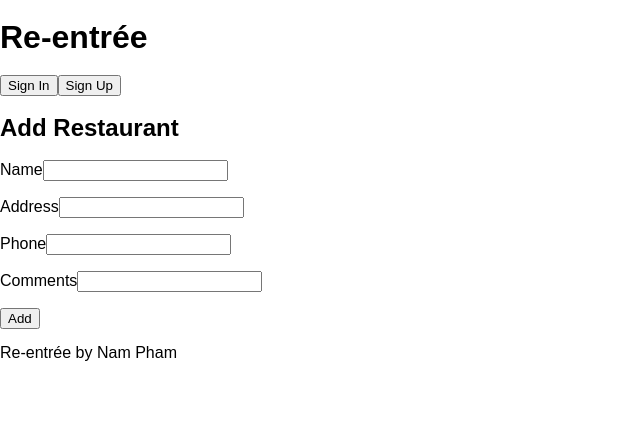
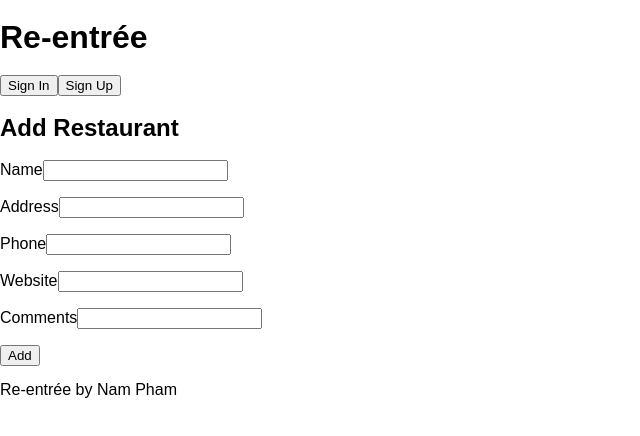
Before and after one commit to Nam-N-Pham/Capstone, a React (Vite) app in the folder ClientApp/: page /Add in a window 1280 px wide. Shown: the top 436 px of the page, without its empty margins (0-640 px from the left). Built offline with nearby package versions, Linux system fonts and the light colour scheme.

Commit message:
Implemented adding a restaurant

```diff
--- a/ClientApp/src/pages/AddRestaurant.tsx
+++ b/ClientApp/src/pages/AddRestaurant.tsx
@@ -1,25 +1,97 @@
-import React from 'react'
+import React, { useState } from 'react'
+import { useMutation } from 'react-query'
+import { useHistory } from 'react-router'
+import { RestaurantType } from '../types'
 
 export function AddRestaurant() {
+  async function submitNewRestaurant(restaurantToCreate: RestaurantType) {
+    const response = await fetch('/api/Restaurants', {
+      method: 'POST',
+      headers: { 'content-type': 'application/json' },
+      body: JSON.stringify(restaurantToCreate),
+    })
+
+    return response.json()
+  }
+
+  const history = useHistory()
+  const createNewRestaurant = useMutation(submitNewRestaurant, {
+    onSuccess: function () {
+      history.push('/')
+    },
+  })
+
+  const [newRestaurant, setNewRestaurant] = useState<RestaurantType>({
+    name: '',
+    address: '',
+    phone: '',
+    website: '',
+    comments: '',
+  })
+
+  function handleStringFieldChange(
+    event: React.ChangeEvent<HTMLInputElement | HTMLTextAreaElement>
+  ) {
+    const value = event.target.value
+    const fieldName = event.target.name
+
+    const updatedRestaurant = { ...newRestaurant, [fieldName]: value }
+
+    setNewRestaurant(updatedRestaurant)
+  }
   return (
     <>
       <h2>Add Restaurant</h2>
-      <form>
+      <form
+        onSubmit={(event) => {
+          event.preventDefault()
+          createNewRestaurant.mutate(newRestaurant)
+        }}
+      >
         <p>
           <label>Name</label>
-          <input type="text" name="name" />
+          <input
+            type="text"
+            name="name"
+            value={newRestaurant.name}
+            onChange={handleStringFieldChange}
+          />
         </p>
         <p>
           <label>Address</label>
-          <input type="text" name="address" />
+          <input
+            type="text"
+            name="address"
+            value={newRestaurant.address}
+            onChange={handleStringFieldChange}
+          />
         </p>
         <p>
           <label>Phone</label>
-          <input type="text" name="phone" />
+          <input
+            type="text"
+            name="phone"
+            value={newRestaurant.phone}
+            onChange={handleStringFieldChange}
+          />
+        </p>
+        <p>
+          <label>Website</label>
+          <input
+            type="text"
+            name="website"
+            value={newRestaurant.website}
+            onChange={handleStringFieldChange}
+          />
         </p>
         <p>
           <label>Comments</label>
-          <input type="text" name="comment" />
+          <input
+            type="text"
+            name="comments"
+            value={newRestaurant.comments}
+            onChange={handleStringFieldChange}
+          />
         </p>
         <p>
           <input type="submit" value="Add" />
--- a/ClientApp/src/pages/Restaurants.tsx
+++ b/ClientApp/src/pages/Restaurants.tsx
@@ -1,5 +1,6 @@
 import React from 'react'
 import { useQuery } from 'react-query'
+import { Link } from 'react-router-dom'
 import { RestaurantType } from '../types'
 
 export function Restaurants() {
@@ -28,7 +29,9 @@ export function Restaurants() {
           )
         })}
       </ul>
-      <button>Add Restaurant</button>
+      <button>
+        <Link to="/Add">Add Restaurant</Link>
+      </button>
     </>
   )
 }
--- a/ClientApp/src/types.ts
+++ b/ClientApp/src/types.ts
@@ -1,5 +1,5 @@
 export type RestaurantType = {
-  id: number
+  id?: number
   name: string
   address: string
   phone: string
```
